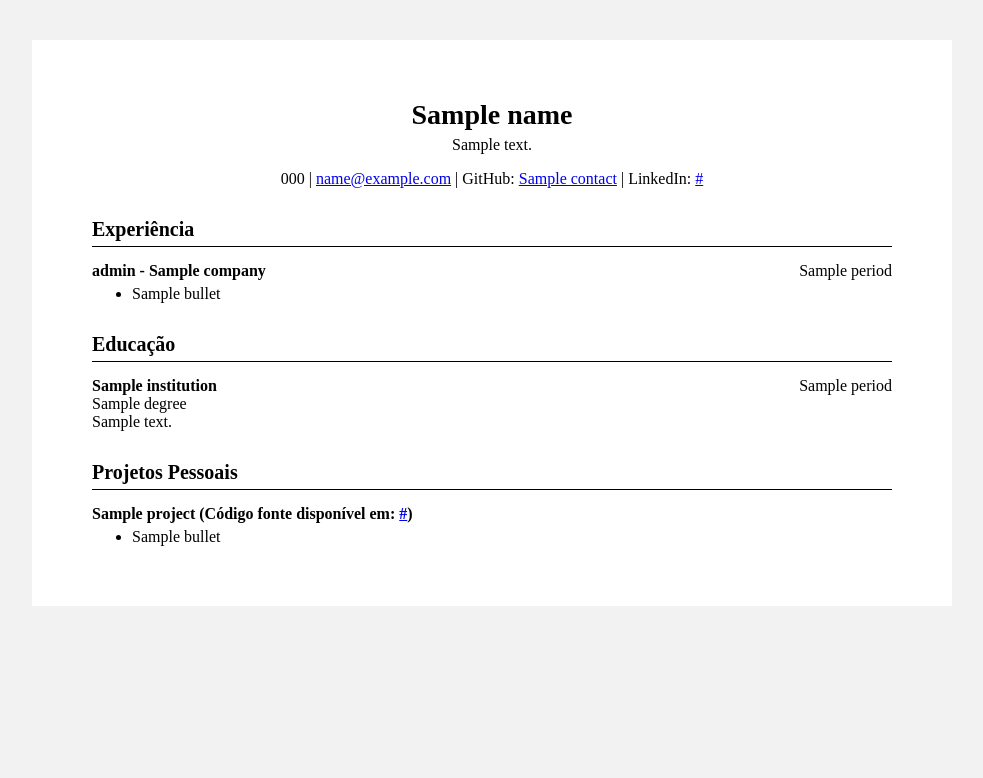
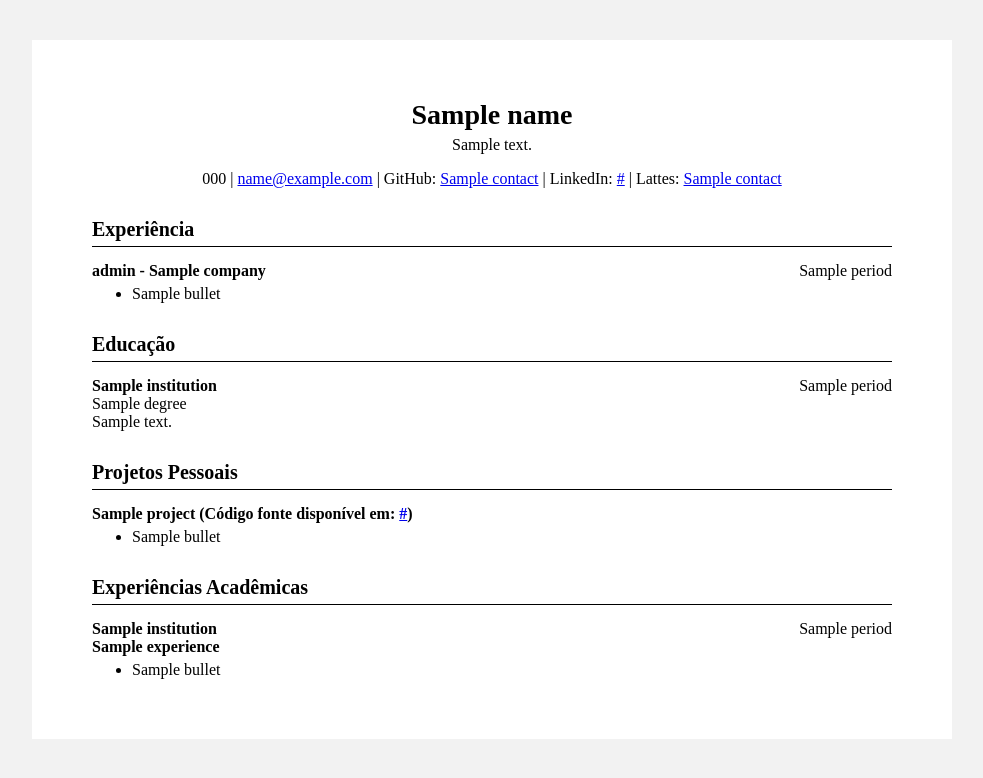
Before and after one commit to jose-s-melo/resume-generator, a Python web app: template src/templates/basic.html in a window 1280 px wide. Shown: the top 778 px of the page, without its empty margins (148-1131 px from the left). Run offline with Jinja, Linux system fonts and the light colour scheme; the template is opened without the code that fills it: most values are stand-ins (such as "Sample title", 1, 10 or a date in 2020).

Commit message:
feat: add div to academic experience and link to cnpq lattes

```diff
--- a/src/templates/basic.html
+++ b/src/templates/basic.html
@@ -24,7 +24,8 @@
                 {{ contact.phone }} |
                 <a href="mailto:{{ contact.email }}">{{ contact.email }}</a> |
                 GitHub: <a href="{{ contact.github }}">{{ contact.github_label }}</a> |
-                LinkedIn: <a href="{{ contact.linkedin }}">{{ contact.linkedin_label }}</a>
+                LinkedIn: <a href="{{ contact.linkedin }}">{{ contact.linkedin_label }}</a> |
+                Lattes: <a href="{{ contact.lattes }}">{{ contact.lattes_label }}</a>
             </p>
             {% endif %}
         </div>
@@ -54,11 +55,11 @@
         {% endif %}
 
         <!-- EDUCAÇÃO -->
+        {% if education %}
         <div class="section">
             <h2>Educação</h2>
             <div class="section-line"></div>
 
-            {% if education %}
             {% for edu in education %}
             <div class="item">
                 <div class="item-header">
@@ -69,11 +70,12 @@
                 <div class="description">{{ edu.description }}</div>
             </div>
             {% endfor %}
-            {% endif %}
         </div>
+        {% endif %}
 
 
         <!-- PROJETOS PESSOAIS -->
+        {% if projects %}
         <div class="section">
             <h2>Projetos Pessoais</h2>
             <div class="section-line"></div>
@@ -98,7 +100,31 @@
             {% endfor %}
             {% endif %}
         </div>
+        {% endif %}
 
+        <!-- EXPERIENCIAS ACADEMICAS -->
+        {% if academic_experience %}
+        <div class="section">
+            <h2>Experiências Acadêmicas</h2>
+            <div class="section-line"></div>
+
+            {% for experience in academic_experience %}
+            <div class="item">
+                <div class="item-header">
+                    <strong>{{ experience.institution }}</strong>
+                    <span class="date">{{ experience.period }}</span>
+                </div>
+                <div><strong>{{ experience.title }}</strong></div>
+
+                <ul>
+                    {% for bullet in experience.description %}
+                    <li>{{ bullet }}</li>
+                    {% endfor %}
+                </ul>
+            </div>
+            {% endfor %}
+        </div>
+        {% endif %}
     </div>
 
 </body>
```
